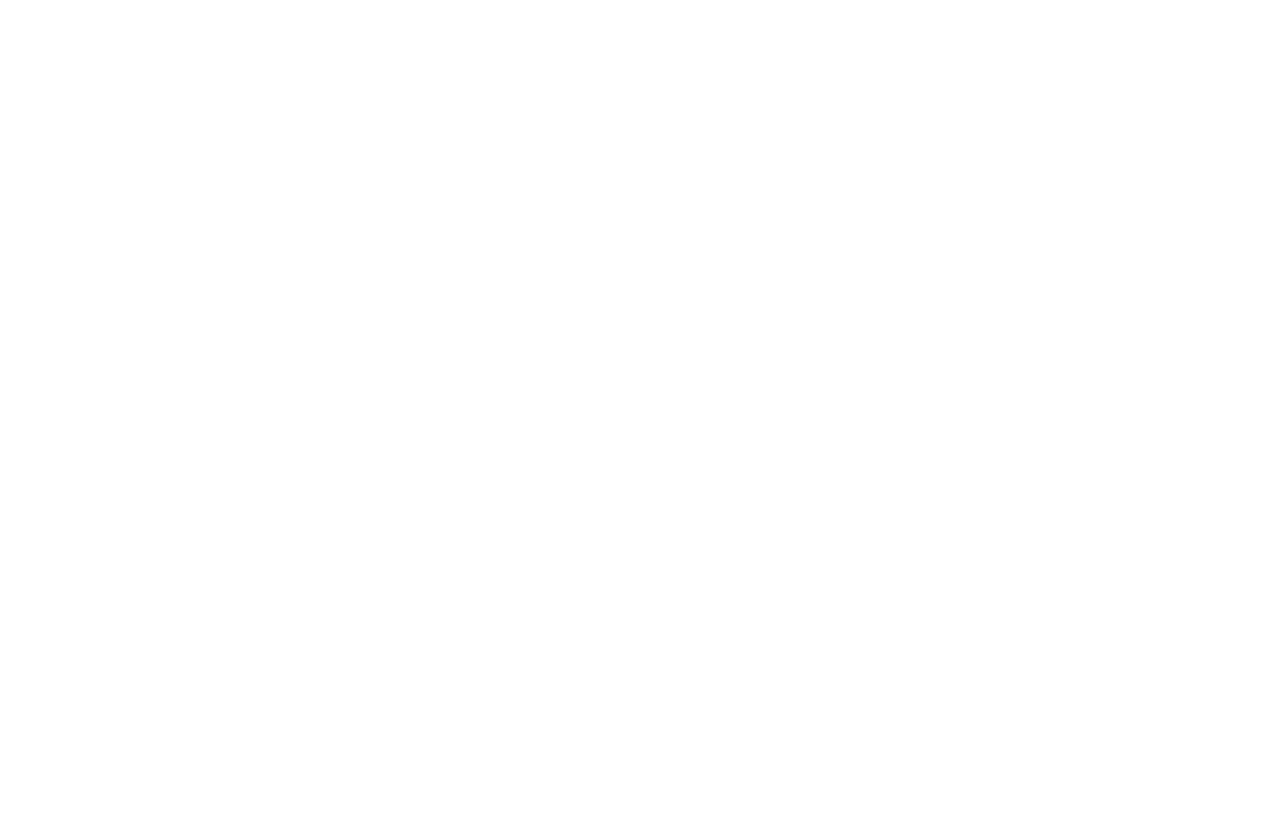
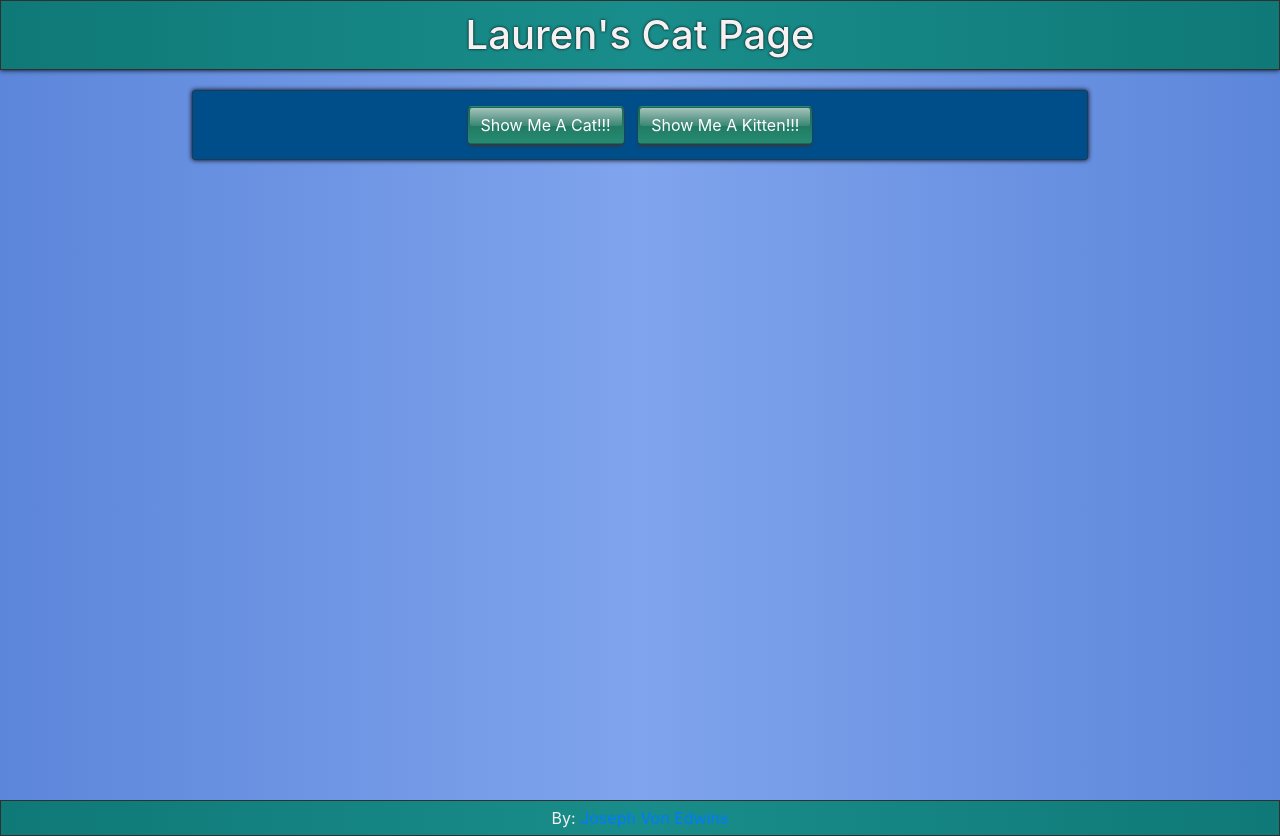
Before and after one commit to joeyvon2434/cat-giph-page, a plain HTML site: page index.html in a window 1280 px wide. Before the commit the page ends 800 px from the top, so only its background shows below. Drawn offline with nearby package versions, Linux system fonts and the light colour scheme.

Commit message:
javascript and html complete

```diff
--- a/assets/css/main.css
+++ b/assets/css/main.css
@@ -0,0 +1,123 @@
+body {
+    background: orange;
+}
+
+#wrapper {
+    position: relative;
+    /* display: block; */
+    width: 100%;
+    margin: 0;
+    padding: 0 0 20px 0;
+    min-height: 100vh;
+    background: rgb(92, 134, 218);
+    background: linear-gradient(to right,rgb(92, 134, 218), #80A4ED, rgb(92, 134, 218));
+}
+
+#header {
+    display: block;
+    position: relative;
+    margin: 0;
+    padding: 0;
+    width: 100%;
+    border: 1px solid rgb(48, 48, 48);
+    background: #0F7977;
+    background: linear-gradient(to right, #0F7977, rgb(25, 141, 139), #0F7977);
+    box-shadow: 0 0 5px black;
+}
+
+#header-title {
+    margin: 10px auto;
+    width: 50%;
+    text-align: center;
+    color: #F7F0F0;
+    text-shadow: 0 0 3px black;
+}
+
+#main-content {
+    position: relative;
+    border: 1px solid rgb(24, 61, 90);
+    margin: 20px auto 0 auto;
+    display: block;
+    width: 70%;
+    text-align: center;
+    background: #004E89;
+    box-shadow: 0 0 5px black;
+    border-radius: 3px;
+    /* max-height: 70vh; */
+}
+
+#giph-box {
+    /* position: relative; */
+    /* display: block; */
+    margin: 15px auto;
+    width: 90%;
+}
+
+.btn {
+    margin: 15px 5px 0 5px;
+}
+
+button {
+    position: relative;
+    color: white;
+    background-color: rgb(38, 45, 139);
+    background: linear-gradient(rgb(29, 104, 85), rgb(38, 139, 114));
+    box-shadow: 0 2px 3px rgb(56, 56, 56);
+    border: 1px solid black;
+    border-radius: 5px;
+  }
+
+  button::after {
+      content: '';
+      position: absolute;
+      border-radius: 2px;
+      top: 1px;
+      left: 1px;
+      width: calc(100% - 2px);
+      height: 50%;
+      background: linear-gradient(rgba(255,255,255,0.6), rgba(255,255,255,0.1));
+  }
+
+  button:hover {
+      box-shadow: 0 0 5px white;
+  }
+
+#footer {
+    border: 1px solid purple;
+    /* position: absolute; */
+    display: block;
+    bottom: 0;
+    width: 100%;
+    text-align: center;
+    padding: 5px;
+    /* margin-top: 20px; */
+    margin-bottom: 0;
+    border: 1px solid rgb(48, 48, 48);
+    box-shadow: 0 0 -5px black;
+    background: #0F7977;
+    background: linear-gradient(to right, #0F7977, rgb(25, 141, 139), #0F7977);
+    color: #F7F0F0;
+}
+
+.giph-image {
+    width: 100%;
+    display: block;
+    position: relative;
+    max-height: 70vh;
+}
+
+#warning-message {
+    font-size: 20px;
+}
+
+
+@media only screen and (max-width: 850px) {
+    #main-content {
+        width: 90%;
+    }
+
+    #header-title {
+        width: 80%;
+        font-size: 30px;
+    }
+}
--- /dev/null
+++ b/assets/css/reset.css
@@ -0,0 +1,48 @@
+/* http://meyerweb.com/eric/tools/css/reset/
+   v2.0 | 20110126
+   License: none (public domain)
+*/
+
+html, body, div, span, applet, object, iframe,
+h1, h2, h3, h4, h5, h6, p, blockquote, pre,
+a, abbr, acronym, address, big, cite, code,
+del, dfn, em, img, ins, kbd, q, s, samp,
+small, strike, strong, sub, sup, tt, var,
+b, u, i, center,
+dl, dt, dd, ol, ul, li,
+fieldset, form, label, legend,
+table, caption, tbody, tfoot, thead, tr, th, td,
+article, aside, canvas, details, embed,
+figure, figcaption, footer, header, hgroup,
+menu, nav, output, ruby, section, summary,
+time, mark, audio, video {
+	margin: 0;
+	padding: 0;
+	border: 0;
+	font-size: 100%;
+	font: inherit;
+	vertical-align: baseline;
+}
+/* HTML5 display-role reset for older browsers */
+article, aside, details, figcaption, figure,
+footer, header, hgroup, menu, nav, section {
+	display: block;
+}
+body {
+	line-height: 1;
+}
+ol, ul {
+	list-style: none;
+}
+blockquote, q {
+	quotes: none;
+}
+blockquote:before, blockquote:after,
+q:before, q:after {
+	content: '';
+	content: none;
+}
+table {
+	border-collapse: collapse;
+	border-spacing: 0;
+}
--- a/assets/javascript/main.js
+++ b/assets/javascript/main.js
@@ -0,0 +1,43 @@
+$(document).ready(function() {
+
+    const APIkey = 'tpOBhMb9bMKdBzmRRjzV11nmEBK126qW';
+    let imageExists = false;
+    let clickCounter = 0;
+
+    //listens for click to add a cat and calls the api to add a cat giph
+    $(this).on("click", ".giph-adder", function() {
+        clickCounter++;
+        console.log(clickCounter);
+
+        let category = $(this).val();
+
+        let queryURL = "http://api.giphy.com/v1/gifs/random?tag=" + category + "&api_key=" + APIkey
+
+        $.ajax({
+            url: queryURL,
+            method: "GET"
+        }).then(function(response){
+
+
+            if (!imageExists) {
+                let newDiv = $("<img>");
+                newDiv.attr("src", response.data.image_original_url);
+                newDiv.attr("alt", "This didn't work");
+                newDiv.addClass("giph-image");
+                $("#giph-box").append(newDiv);
+                imageExists = true;
+            } else {
+                console.log("Make some new code");
+                $(".giph-image").attr("src", response.data.image_original_url);
+            }
+
+            if(clickCounter >=25) {
+                let newHeader = $("<h3 id='warning-message'>");
+                newHeader.text("Wow... you really like this! That's awesome, but be careful you don't turn into a cat lady ;-)");
+                $('#giph-box').prepend(newHeader);
+            }
+        });
+
+    });//end on click to add a cat giph
+
+}); //end document ready function
--- a/index.html
+++ b/index.html
@@ -7,11 +7,30 @@
     <meta http-equiv="X-UA-Compatible" content="ie=edge">
     <title>Lauren's Cat Page</title>
 
+    <link rel="stylesheet" type="text/css" href="assets/css/reset.css">
     <link rel="stylesheet" type="text/css" href="assets/css/main.css">
+    <link rel="stylesheet" href="https://stackpath.bootstrapcdn.com/bootstrap/4.1.3/css/bootstrap.min.css" integrity="sha384-MCw98/SFnGE8fJT3GXwEOngsV7Zt27NXFoaoApmYm81iuXoPkFOJwJ8ERdknLPMO"
+        crossorigin="anonymous">
+
 </head>
 
 <body>
+    <div id="wrapper">
+        <div id="header">
+            <h1 id="header-title">Lauren's Cat Page</h1>
+        </div>
 
+        <div id="main-content">
+            <button id="add-a-cat" class="btn giph-adder" value="cat">Show Me A Cat!!!</button>
+            <button id="add-a-kitten" class="btn giph-adder" value="kitten">Show Me A Kitten!!!</button>
+
+            <div id="giph-box"></div>
+
+        </div>
+
+
+    </div>
+    <div id="footer">By: <a href="https://joeyvon2434.github.io/josephvonedwins/">Joseph Von Edwins</a></div>
 
     <script src="https://code.jquery.com/jquery-3.3.1.js" integrity="sha256-2Kok7MbOyxpgUVvAk/HJ2jigOSYS2auK4Pfzbm7uH60="
         crossorigin="anonymous"></script>
```
Also changed, not shown: 2 other files.
